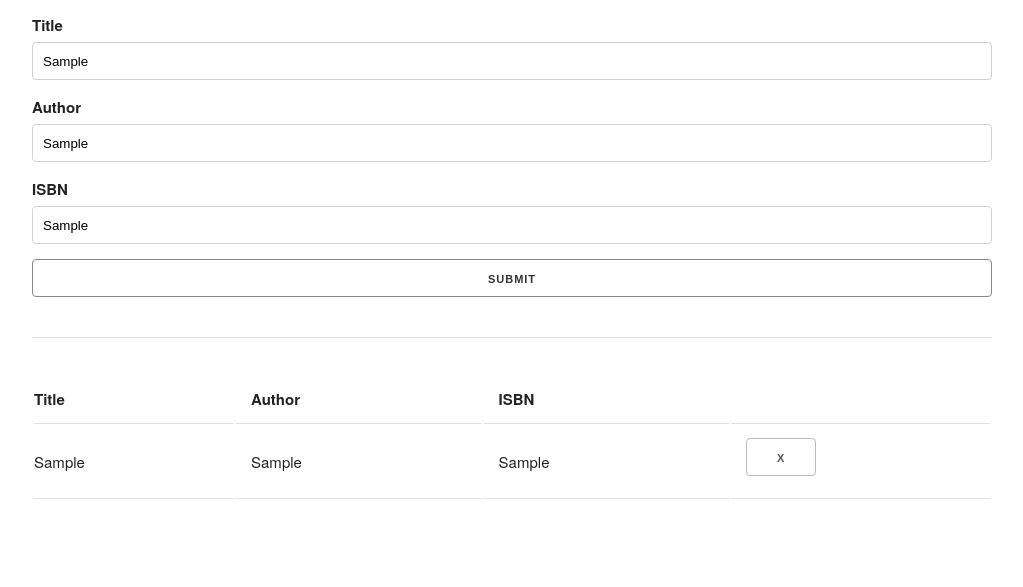
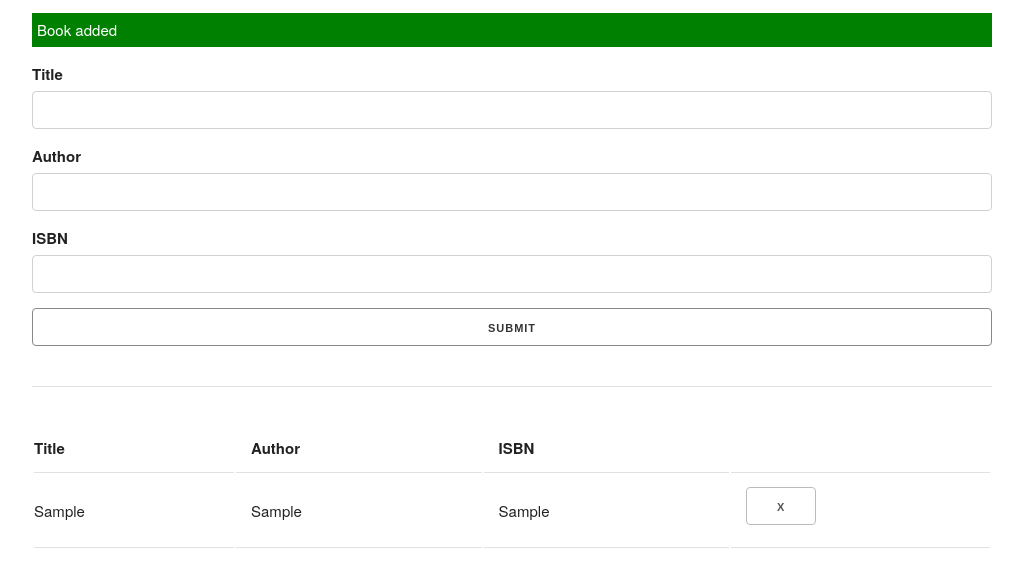
Before and after one commit to Saor2012/bookList, a plain HTML site: page index.html in a window 1280 px wide. Both pictures are taken after typing "Sample", "Sample", "Sample" into the empty fields and a click on the button "SUBMIT". Shown: the part 75-662 px from the top of the page, without its empty margins (128-1151 px from the left). Drawn offline with nearby package versions, Linux system fonts and the light colour scheme.

Commit message:
Добавил валидацию и уведомления при добавлении книги

```diff
--- a/app.js
+++ b/app.js
@@ -27,6 +27,33 @@ UI.prototype.addBookToList = function(book) {
   list.appendChild(row)
 }
 
+// Show Alert
+UI.prototype.showAlert = function(message, className) {
+  // Create div
+  const div = document.createElement('div')
+  // Add classes
+  div.className = `alert ${className}`
+  // Add text
+  div.appendChild(document.createTextNode(message))
+  // Get parent
+  const container = document.querySelector('.container')
+  // Get form
+  const form = document.querySelector('#book-form')
+  // Insert form
+  container.insertBefore(div, form)
+
+  setTimeout(function() {
+    document.querySelector('.alert').remove()
+  }, 3000)
+}
+
+// Clear Fields
+UI.prototype.clearFields = function() {
+  document.getElementById('title').value = ''
+  document.getElementById('author').value = ''
+  document.getElementById('isbn').value = ''
+}
+
 // Event listeners
 
 document.getElementById('book-form').addEventListener('submit', function(e) {
@@ -42,8 +69,21 @@ document.getElementById('book-form').addEventListener('submit', function(e) {
   // Instanciate UI
   const ui = new UI()
 
-  // Add book to list
-  ui.addBookToList(book)
+  // Validate
+
+  if (title === '' || author === '' || isbn === '') {
+    // Error Alert
+    ui.showAlert('Please fill in all fields', 'error')
+  } else {
+    // Add book to list
+    ui.addBookToList(book)
+
+    // Show Success
+    ui.showAlert('Book added', 'success')
+    // Clear fields
+    ui.clearFields()
+  }
+
 
   e.preventDefault()
 })
--- a/index.html
+++ b/index.html
@@ -9,7 +9,7 @@
   <style>
     .success, .error {
       color: white;
-      padding: 5 px;
+      padding: 5px;
       margin: 5px 0 15px 0;
     }
 
```
